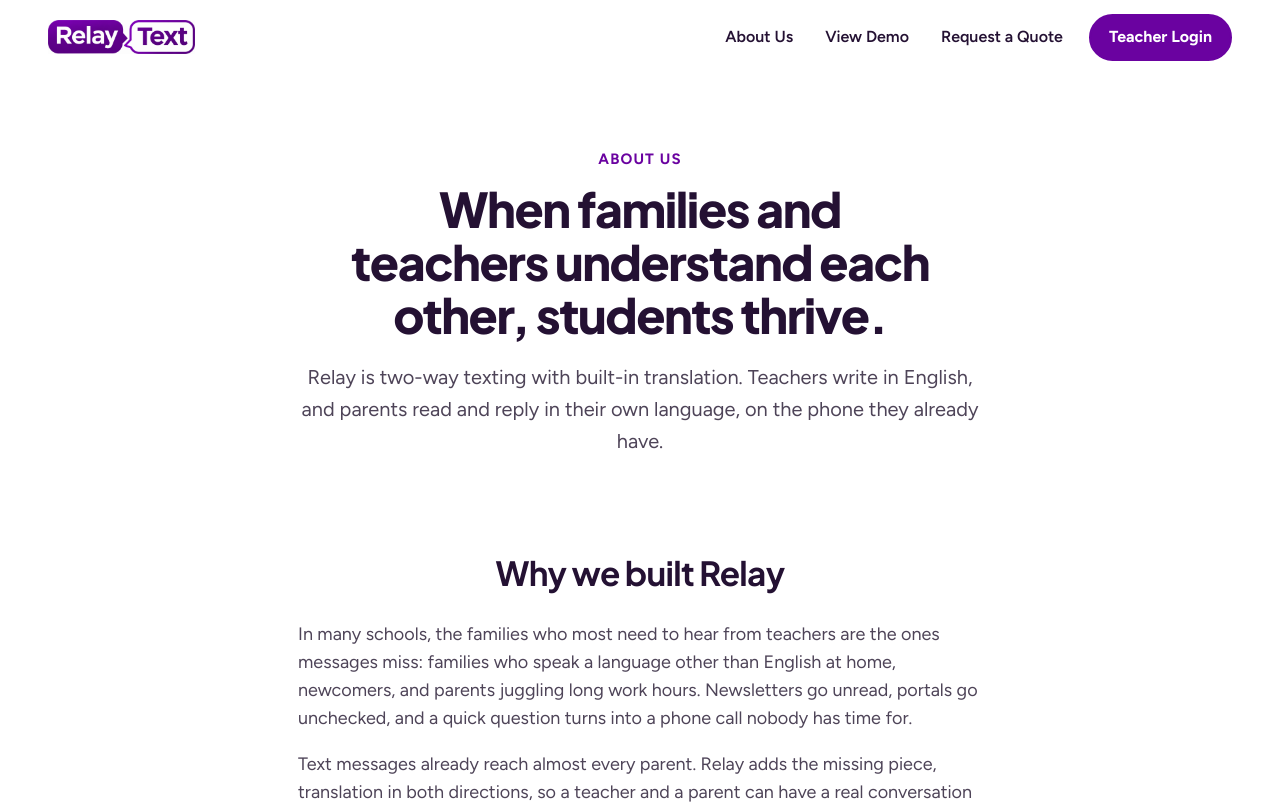
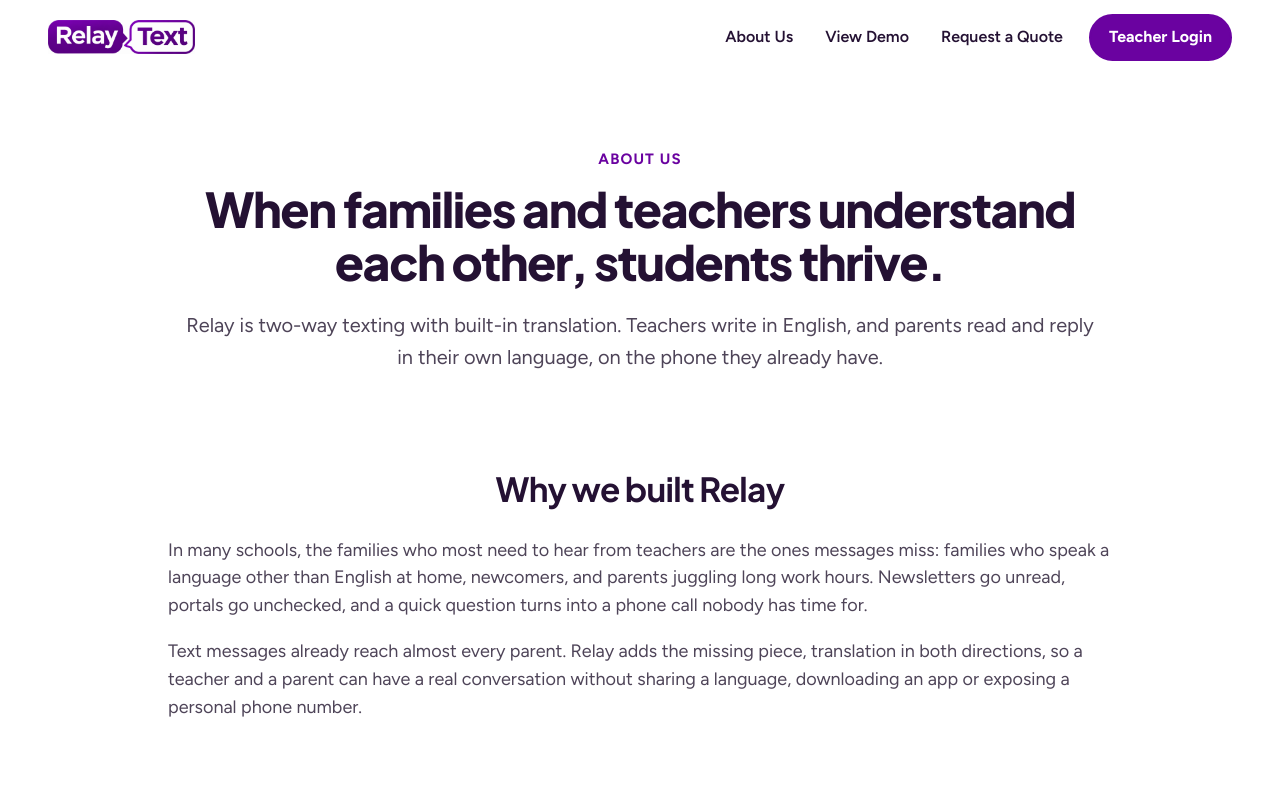
Before and after one commit to stellomax/relay-text, a Next.js app: page /about in a window 1280 px wide. Shown: the top 804 px of the page. Built offline with nearby package versions, Linux system fonts and the light colour scheme.

Commit message:
About: wider page
Co-Authored-By: Claude Opus 5.5 <noreply@anthropic.com>
Claude-Session: https://claude.ai/code/session_01NHaCwh9APNv8QtQw9JUgEf

```diff
--- a/app/landing.css
+++ b/app/landing.css
@@ -550,3 +550,7 @@ i.rep { background: #1f9e89; }
 /* About Us: section titles sit well below the page headline */
 .lp .lp-about-main h2 { font-size: clamp(26px, 2.6vw, 34px); line-height: 1.2; }
 .lp-page-hero h1 { text-wrap: balance; }
+/* About Us: wider columns, closer to the width of the cards */
+.lp-about-main .lp-page-hero { max-width: 1120px; }
+.lp-about-main .lp-page-hero .lp-lede { max-width: 46em; }
+.lp-about-main .lp-about-why { max-width: 1040px; }
```
